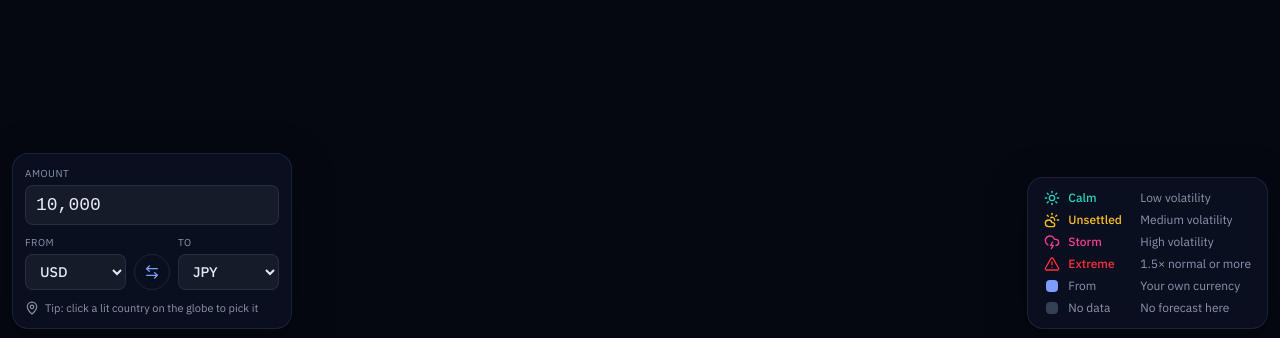
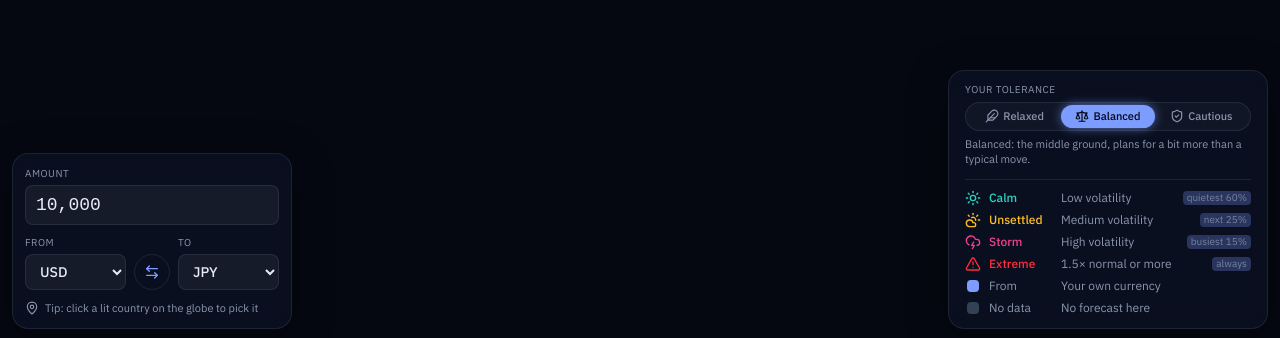
Before and after one commit to amelie-major/Durhack_2026, a React (Vite) app in the folder frontend/: page / in a window 1280 px wide. Shown: the part 459-797 px from the top of the page. Built offline with nearby package versions, Linux system fonts and the light colour scheme.

Commit message:
feat: tolerance switch in Simple view + PR review fixes (#5)

```diff
--- a/frontend/src/components/layout/StormLegend.tsx
+++ b/frontend/src/components/layout/StormLegend.tsx
@@ -1,26 +1,122 @@
-/** Storm-scale key: weather word + volatility level + icon + colour */
-import { STORM_LEVELS } from '../../lib/storm'
+/**
+ * Simple view, bottom-right: tolerance switch + storm-scale key.
+ * - Tolerance (Relaxed / Balanced / Cautious) is the same store value as in the Pro panel.
+ * - Each level row says how much of the time it covers for the chosen tolerance
+ *   ("busiest 15%" = forecasts in the top 15% of that pair's own history), so switching visibly
+ *   changes the key as well as the globe and the ticker.
+ * - After a switch, one line says which zones changed level (or that none did right now).
+ * Weather word + icon + colour on every level (colour-blind safe).
+ */
+import { useEffect, useState } from 'react'
+import { ZONES } from '../../data/currencies'
+import { LEVEL_CUTOFFS, LEVEL_INFO, STORM_LEVELS, type ForecastLevel } from '../../lib/storm'
+import { TOLERANCE_PLAN } from '../../lib/pro'
+import { zoneLevel, type ZoneLevel } from '../../lib/zones'
+import { useAppStore } from '../../store/useAppStore'
+import type { Snapshot, Tolerance } from '../../types'
+import ToleranceSwitch from './ToleranceSwitch'
+
+const CHANGE_NOTE_MS = 10_000
+
+/** "busiest 15%" etc. from the percentile cut-offs of a tolerance */
+function coverage(level: ForecastLevel, tolerance: Tolerance): string {
+  const [unsettledFrom, stormFrom] = LEVEL_CUTOFFS[tolerance]
+  const pct = (x: number) => `${Math.round(x * 100)}%`
+  if (level === 'calm') return `quietest ${pct(unsettledFrom)}`
+  if (level === 'unsettled') return `next ${pct(stormFrom - unsettledFrom)}`
+  if (level === 'storm') return `busiest ${pct(1 - stormFrom)}`
+  return 'always'
+}
+
+interface ZoneChange {
+  code: string
+  from: ZoneLevel
+  to: ZoneLevel
+}
+
+function zoneChanges(snapshot: Snapshot | null, base: string, from: Tolerance, to: Tolerance): ZoneChange[] {
+  return ZONES.filter((z) => z.code !== base)
+    .map((z) => ({ code: z.code, from: zoneLevel(snapshot, z.code, base, from), to: zoneLevel(snapshot, z.code, base, to) }))
+    .filter((c) => c.from !== c.to)
+}
+
+function LevelWord({ level }: { level: ZoneLevel }) {
+  if (level === 'home' || level === 'nodata') return <span className="text-ink-muted">No data</span>
+  const info = LEVEL_INFO[level]
+  return (
+    <span className={`inline-flex items-center gap-0.5 font-medium ${info.textClass}`}>
+      <info.Icon className="size-3" aria-hidden />
+      {info.name}
+    </span>
+  )
+}
 
 export default function StormLegend() {
+  const tolerance = useAppStore((s) => s.tolerance)
+  const snapshot = useAppStore((s) => s.snapshot)
+  const base = useAppStore((s) => s.base)
+  const [changes, setChanges] = useState<ZoneChange[] | null>(null)
+
+  // The "what changed" note fades away after a few seconds
+  useEffect(() => {
+    if (!changes) return
+    const id = window.setTimeout(() => setChanges(null), CHANGE_NOTE_MS)
+    return () => window.clearTimeout(id)
+  }, [changes])
+
   return (
-    <ul aria-label="Volatility scale" className="glass flex flex-col gap-1.5 px-4 py-3 text-xs">
-      {STORM_LEVELS.map(({ name, volatility, Icon, textClass }) => (
-        <li key={name} className="flex items-center gap-2">
-          <Icon className={`size-4 ${textClass}`} aria-hidden />
-          <span className={`w-16 font-medium ${textClass}`}>{name}</span>
-          <span className="text-ink-muted">{volatility}</span>
+    <section aria-label="Tolerance and volatility scale" className="glass w-[320px] space-y-3 px-4 py-3 text-xs">
+      <div className="space-y-1.5">
+        <div className="text-ink-muted text-[10px] uppercase tracking-wider">Your tolerance</div>
+        <ToleranceSwitch onChange={(from, to) => setChanges(zoneChanges(snapshot, base, from, to))} />
+        <p className="text-ink-muted text-[11px] leading-snug" aria-live="polite">
+          {TOLERANCE_PLAN[tolerance].simple}
+        </p>
+        {changes && (
+          <p className="text-ink-muted text-[11px] leading-snug motion-safe:animate-flash rounded-md px-1 -mx-1" aria-live="polite">
+            {changes.length === 0 ? (
+              'No zone changes level right now.'
+            ) : (
+              <>
+                <span className="text-ink">Changed: </span>
+                {changes.map((c, i) => (
+                  <span key={c.code}>
+                    {i > 0 && ', '}
+                    <span className="num text-ink">{c.code}</span> <LevelWord level={c.from} /> → <LevelWord level={c.to} />
+                  </span>
+                ))}
+              </>
+            )}
+          </p>
+        )}
+      </div>
+
+      <ul aria-label="Volatility scale" className="flex flex-col gap-1.5 border-t border-panel-border pt-2.5">
+        {STORM_LEVELS.map(({ level, name, volatility, Icon, textClass }) => (
+          <li key={level} className="flex items-center gap-2">
+            <Icon className={`size-4 shrink-0 ${textClass}`} aria-hidden />
+            <span className={`w-16 shrink-0 font-medium ${textClass}`}>{name}</span>
+            <span className="text-ink-muted min-w-0 flex-1 truncate">{volatility}</span>
+            <span
+              key={`${level}-${tolerance}`}
+              title="Share of time a pair is this busy, compared with its own history"
+              className="text-ink-muted/80 motion-safe:animate-flash shrink-0 rounded px-1 text-right text-[10px]"
+            >
+              {coverage(level, tolerance)}
+            </span>
           </li>
         ))}
         <li className="text-ink-muted flex items-center gap-2">
-        <span className="mx-0.5 size-3 rounded-sm bg-accent" aria-hidden />
-        <span className="w-16">From</span>
+          <span className="mx-0.5 size-3 shrink-0 rounded-sm bg-accent" aria-hidden />
+          <span className="w-16 shrink-0">From</span>
           <span>Your own currency</span>
         </li>
         <li className="text-ink-muted flex items-center gap-2">
-        <span className="mx-0.5 size-3 rounded-sm bg-nodata" aria-hidden />
-        <span className="w-16">No data</span>
+          <span className="mx-0.5 size-3 shrink-0 rounded-sm bg-nodata" aria-hidden />
+          <span className="w-16 shrink-0">No data</span>
           <span>No forecast here</span>
         </li>
       </ul>
+    </section>
   )
 }
--- /dev/null
+++ b/frontend/src/components/layout/ToleranceSwitch.tsx
@@ -0,0 +1,81 @@
+/**
+ * Relaxed / Balanced / Cautious switch for the Simple view (Pro has its own compact one in the panel
+ * header). Same store value (tolerance), same meaning: it moves the Calm / Unsettled / Storm cut-offs
+ * (LEVEL_CUTOFFS) and how big a move the numbers plan for (TOLERANCE_PLAN). Extreme never changes.
+ *
+ * Keyboard: a proper radio group. Tab lands on the chosen option; ←/→ (or ↑/↓) move and select;
+ * Home/End jump to the ends.
+ */
+import { useRef, type KeyboardEvent } from 'react'
+import { Feather, Scale, ShieldCheck, type LucideIcon } from 'lucide-react'
+import { useAppStore } from '../../store/useAppStore'
+import type { Tolerance } from '../../types'
+
+const TOLERANCE_OPTIONS: { value: Tolerance; label: string; Icon: LucideIcon }[] = [
+  { value: 'relaxed', label: 'Relaxed', Icon: Feather },
+  { value: 'balanced', label: 'Balanced', Icon: Scale },
+  { value: 'cautious', label: 'Cautious', Icon: ShieldCheck },
+]
+
+export default function ToleranceSwitch({ onChange }: { onChange?: (from: Tolerance, to: Tolerance) => void }) {
+  const tolerance = useAppStore((s) => s.tolerance)
+  const setTolerance = useAppStore((s) => s.setTolerance)
+  const buttons = useRef<(HTMLButtonElement | null)[]>([])
+
+  const choose = (next: Tolerance) => {
+    if (next === tolerance) return
+    onChange?.(tolerance, next)
+    setTolerance(next)
+  }
+
+  const onKeyDown = (e: KeyboardEvent<HTMLDivElement>) => {
+    const i = TOLERANCE_OPTIONS.findIndex((o) => o.value === tolerance)
+    const last = TOLERANCE_OPTIONS.length - 1
+    const next =
+      e.key === 'ArrowRight' || e.key === 'ArrowDown'
+        ? Math.min(last, i + 1)
+        : e.key === 'ArrowLeft' || e.key === 'ArrowUp'
+          ? Math.max(0, i - 1)
+          : e.key === 'Home'
+            ? 0
+            : e.key === 'End'
+              ? last
+              : null
+    if (next == null) return
+    e.preventDefault()
+    choose(TOLERANCE_OPTIONS[next].value)
+    buttons.current[next]?.focus()
+  }
+
+  return (
+    <div
+      role="radiogroup"
+      aria-label="Your tolerance for volatility"
+      onKeyDown={onKeyDown}
+      className="flex rounded-full border border-panel-border bg-white/[0.03] p-0.5"
+    >
+      {TOLERANCE_OPTIONS.map(({ value, label, Icon }, i) => {
+        const on = value === tolerance
+        return (
+          <button
+            key={value}
+            ref={(el) => {
+              buttons.current[i] = el
+            }}
+            type="button"
+            role="radio"
+            aria-checked={on}
+            tabIndex={on ? 0 : -1}
+            onClick={() => choose(value)}
+            className={`flex flex-1 cursor-pointer items-center justify-center gap-1 rounded-full px-2 py-1 text-[11px] font-medium outline-none transition focus-visible:ring-2 focus-visible:ring-accent ${
+              on ? 'bg-accent text-space shadow-[0_0_12px_-2px_var(--color-accent)]' : 'text-ink-muted hover:bg-white/5 hover:text-ink'
+            }`}
+          >
+            <Icon className="size-3.5 shrink-0" aria-hidden />
+            {label}
+          </button>
+        )
+      })}
+    </div>
+  )
+}
--- a/frontend/src/components/pro/ProPanel.tsx
+++ b/frontend/src/components/pro/ProPanel.tsx
@@ -198,7 +198,7 @@ function ChartTip({ active, payload, normal }: TooltipContentProps & { normal?:
   const fmt = (v: number | null, unit = ' bp') => (v == null ? '—' : `${v.toFixed(2)}${unit}`)
   return (
     <div className="globe-tip chart-tip num">
-      <strong className="text-ink">{hhmm(new Date(row.ts).toISOString())} UTC</strong>
+      <strong className="text-ink">{hhmm(row.ts)} UTC</strong>
       {'forecast' in row && row.forecast !== undefined && (
         <>
           <span>Plan for {fmt(row.plan)}</span>
@@ -478,7 +478,7 @@ export default function ProPanel() {
                 type="number"
                 scale="time"
                 domain={['dataMin', 'dataMax']}
-                tickFormatter={(v: number) => hhmm(new Date(v).toISOString())}
+                tickFormatter={(v: number) => hhmm(v)}
                 tick={axisTick}
                 tickLine={false}
                 axisLine={false}
--- a/frontend/src/index.css
+++ b/frontend/src/index.css
@@ -43,6 +43,12 @@
   @keyframes alarm {
     0%, 100% { box-shadow: 0 0 0 0 rgb(255 46 59 / 0.55); }
     50% { box-shadow: 0 0 0 6px rgb(255 46 59 / 0); }
+  }
+  /* Tolerance switch: a brief accent flash on whatever just changed */
+  --animate-flash: flash 0.9s ease-out;
+  @keyframes flash {
+    from { background-color: rgb(124 156 255 / 0.28); }
+    to { background-color: transparent; }
   }
   @keyframes ticker {
     from { transform: translateX(0); }
--- a/frontend/src/lib/pro.ts
+++ b/frontend/src/lib/pro.ts
@@ -30,8 +30,10 @@ export const slashPair = (pair: string) => `${pair.slice(0, 3)}/${pair.slice(3)}
 export interface TolerancePlan {
   /** Tile / chart label */
   label: string
-  /** One plain sentence shown under the switch */
+  /** One plain sentence shown under the switch (Pro) */
   explain: string
+  /** Shorter, plain-English version for the Simple view */
+  simple: string
   /** The move (bp) this user plans for, from the forecast and the top of its likely range */
   planFor: (forecast: number, high: number) => number
 }
@@ -45,16 +47,19 @@ export const TOLERANCE_PLAN: Record<Tolerance, TolerancePlan> = {
   relaxed: {
     label: 'Typical move',
     explain: 'Relaxed: storms flagged later; numbers plan for a typical move.',
+    simple: 'Relaxed: storms flagged later, plans for a typical move.',
     planFor: (f) => f,
   },
   balanced: {
     label: 'Plan for',
     explain: 'Balanced: numbers plan for a bit more than typical (halfway to the top of the likely range).',
+    simple: 'Balanced: the middle ground, plans for a bit more than a typical move.',
     planFor: (f, h) => (f + h) / 2,
   },
   cautious: {
     label: 'Bad case',
     explain: 'Cautious: storms flagged earlier; numbers plan for the top of the likely range.',
+    simple: 'Cautious: storms flagged earlier, plans for a bigger move.',
     planFor: (_f, h) => h,
   },
 }
@@ -130,7 +135,13 @@ export function formatMoney(value: number, currency: CurrencyCode): string {
   }
 }
 
-/** "2026-07-02T18:40:00Z" → "18:40" (UTC) */
-export function hhmm(iso: string): string {
-  return new Date(iso).toISOString().slice(11, 16)
+/**
+ * "2026-07-02T18:40:00Z" (or epoch ms) → "18:40" (UTC).
+ * Never throws: an empty or malformed timestamp from the data feed shows "--:--" instead of
+ * crashing the app (new Date('').toISOString() throws a RangeError).
+ */
+export function hhmm(time: string | number | null | undefined): string {
+  if (time == null || time === '') return '--:--'
+  const d = new Date(time)
+  return Number.isNaN(d.getTime()) ? '--:--' : d.toISOString().slice(11, 16)
 }
--- a/frontend/src/store/useAppStore.ts
+++ b/frontend/src/store/useAppStore.ts
@@ -94,7 +94,8 @@ export const useAppStore = create<AppState>()((set, get) => ({
 
   setBase: (code) => {
     const { quote, base } = get()
-    if (code === quote) set({ base: code, quote: base }) // picking the same currency swaps them
+    // Picking the "To" currency as "From" swaps them, so the camera follows the new "To" (old From)
+    if (code === quote) set({ base: code, quote: base, ...focusZone(base) })
     else set({ base: code })
   },
 
```
Also changed, not shown: frontend/src/components/convert/ConvertCard.tsx (+10 -3 lines), frontend/src/components/layout/NextUpdate.tsx (+3 -4 lines). Lines whose indentation alone changed are shown as unchanged.
